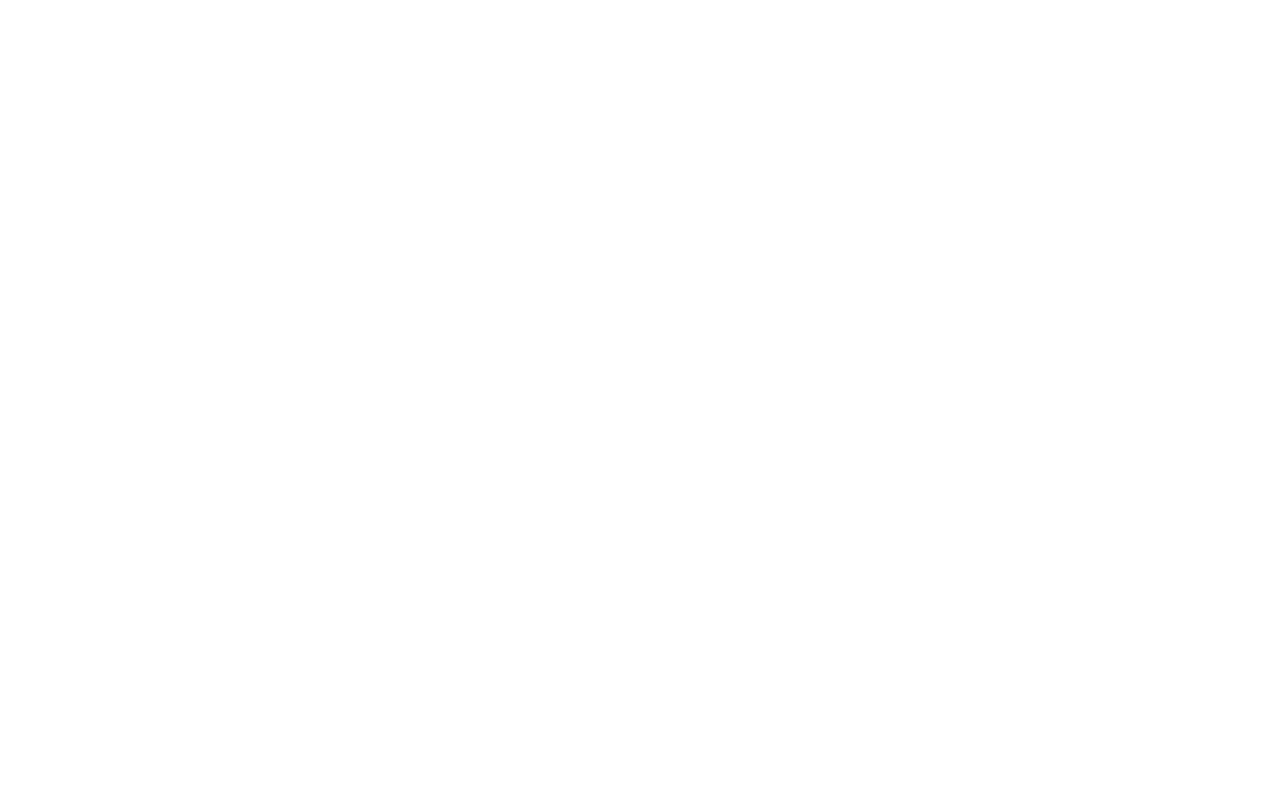
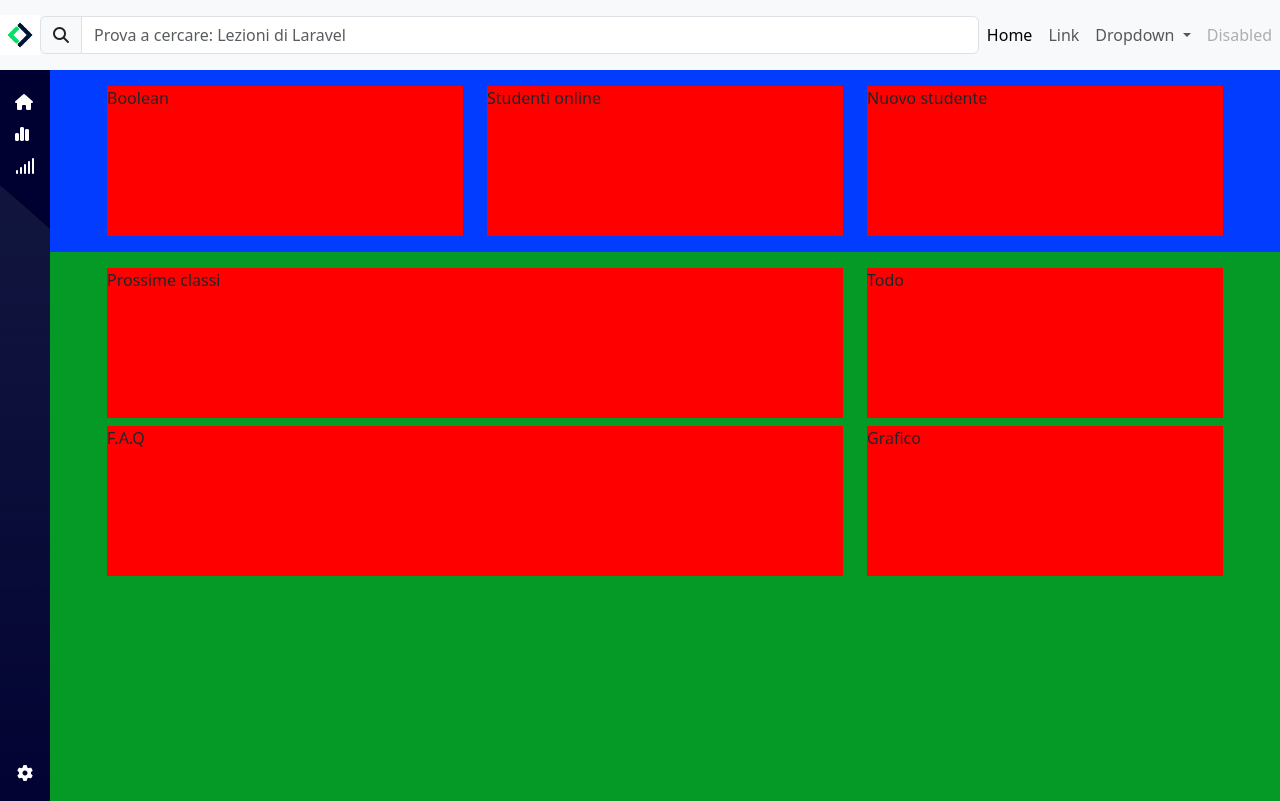
Before and after one commit to AleFarinaIV/html-css-bootstrap-dashboard, a plain HTML site: page index.html in a window 1280 px wide. Drawn offline with nearby package versions, Linux system fonts and the light colour scheme.

Commit message:
[UPD] first layout concept

```diff
--- /dev/null
+++ b/css/responsive-dashboard.css
@@ -0,0 +1,5 @@
+/* @media screen and (min-width: 768px) {
+    .navbar {
+        flex-wrap: nowrap;
+    }
+} */
--- a/css/style.css
+++ b/css/style.css
@@ -0,0 +1,44 @@
+* {
+    margin: 0;
+    padding: 0;
+    box-sizing: border-box;
+}
+
+.top-section {
+    width: 100%;
+}
+
+.bottom-section {
+    height: calc(100vh - 69px);
+    width: 100%;
+}
+
+.main-content {
+    width: calc(100vw - 50px);
+    background-color: rgb(5, 153, 37);
+    overflow-y: scroll;
+}
+
+.sidebar-xs{
+    width: 50px;
+    background-color: rgb(0, 0, 49);
+    background-image: url(../img/sidebar-bg.png);
+}
+
+.size {
+    width: 40px;
+}
+
+.content {
+    width: 100%;
+    height: 150px;
+    background-color: red;
+}
+
+.bg-blue {
+    background-color: blue;
+}
+
+.lightblue-bg {
+    background-color: rgb(1, 60, 255);
+}
--- a/index.html
+++ b/index.html
@@ -13,13 +13,118 @@
             integrity="sha512-SnH5WK+bZxgPHs44uWIX+LLJAJ9/2PkPKZ5QiAj6Ta86w+fsb2TkcmfRyVX3pBnMFcV7oQPJkl9QevSCWr3W6A=="
             crossorigin="anonymous" referrerpolicy="no-referrer" />
         <link rel="stylesheet" href="./css/style.css">
+        <link rel="stylesheet" href="./css/responsive-dashboard.css">
         <title>Bootstrap Dashboard</title>
     </head>
     <body>
-
+      <div class="top-section">
+        <nav class="navbar navbar-expand-lg bg-body-tertiary">
+          <div class="container-fluid flex-nowrap p-0">
+            <a class="navbar-brand m-0" href="#">
+              <img class="size" src="./img/mobile-logo.png" alt="">
+            </a>
+            <nav class="navbar w-100 bg-body-tertiary">
+              <form class="container-fluid p-0">
+                <div class="input-group">
+                  <span class="input-group-text" id="basic-addon1">
+                    <i class="fas fa-search"></i>
+                  </span>
+                  <input type="text" class="form-control" placeholder="Prova a cercare: Lezioni di Laravel" aria-label="Username" aria-describedby="basic-addon1">
+                </div>
+              </form>
+            </nav>
+            <button class="navbar-toggler" type="button" data-bs-toggle="collapse" data-bs-target="#navbarSupportedContent" aria-controls="navbarSupportedContent" aria-expanded="false" aria-label="Toggle navigation">
+              <span class="navbar-toggler-icon"></span>
+            </button>
+            <div class="collapse navbar-collapse" id="navbarSupportedContent">
+              <ul class="navbar-nav me-auto mb-2 mb-lg-0">
+                <li class="nav-item">
+                  <a class="nav-link active" aria-current="page" href="#">Home</a>
+                </li>
+                <li class="nav-item">
+                  <a class="nav-link" href="#">Link</a>
+                </li>
+                <li class="nav-item dropdown">
+                  <a class="nav-link dropdown-toggle" href="#" role="button" data-bs-toggle="dropdown" aria-expanded="false">
+                      Dropdown
+                  </a>
+                  <ul class="dropdown-menu">
+                    <li><a class="dropdown-item" href="#">Action</a></li>
+                    <li><a class="dropdown-item" href="#">Another action</a></li>
+                    <li><hr class="dropdown-divider"></li>
+                    <li><a class="dropdown-item" href="#">Something else here</a></li>
+                  </ul>
+                </li>
+                <li class="nav-item">
+                  <a class="nav-link disabled" aria-disabled="true">Disabled</a>
+                </li>
+              </ul>
+            </div>
+          </div>
+        </nav>
+      </div>
+      <div class="bottom-section d-flex">
+        <div class="sidebar-xs d-flex flex-column justify-content-between align-items-center text-white">
+          <div class="d-flex flex-column pt-4">
+            <i class="fa-solid fa-house"></i>
+            <i class="fa-solid fa-chart-simple mt-3"></i>
+            <i class="fa-solid fa-signal mt-3"></i>
+          </div>
+          <div class="pb-3">
+            <i class="fa-solid fa-gear"></i>
+          </div>
+        </div>
+        <div class="main-content">
+          <!-- first container -->
+          <div class="lightblue-bg">
+            <div class="container py-3">
+              <div class="row gy-3">
+                <div class=" col-12 col-md-4 order-md-1">
+                  <div class="content">
+                    <span>Nuovo studente</span>
+                  </div>
+                </div>
+                <div class=" col-12 col-md-4">
+                  <div class="content">
+                    <span>Boolean</span>
+                  </div>
+                </div>
+                <div class=" col-12 col-md-4">
+                  <div class="content">
+                    <span>Studenti online</span>
+                  </div>
+                </div>
+              </div>
+            </div>
+          </div>
+          <!-- second container -->
+          <div class="">
+            <div class="container py-3">
+              <div class="row gy-3">
+                <div class="col-12 col-lg-8">
+                  <div class="content">
+                    <span>Prossime classi</span>
+                  </div>
+                  <div class="content mt-2">
+                    <span>F.A.Q</span>
+                  </div>
+                </div>
+                <div class="col-12 col-lg-4">
+                  <div class="content">
+                    <span>Todo</span>
+                  </div>
+                  <div class="content mt-2">
+                    <span>Grafico</span>
+                  </div>
+                </div>
+              </div>
+            </div>
+          </div>
+        </div>
+      </div>
         <script
             src="https://cdn.jsdelivr.net/npm/bootstrap@5.3.3/dist/js/bootstrap.bundle.min.js"
             integrity="sha384-YvpcrYf0tY3lHB60NNkmXc5s9fDVZLESaAA55NDzOxhy9GkcIdslK1eN7N6jIeHz"
             crossorigin="anonymous"></script>
-    </body>
+  </body>
 </html>
```
